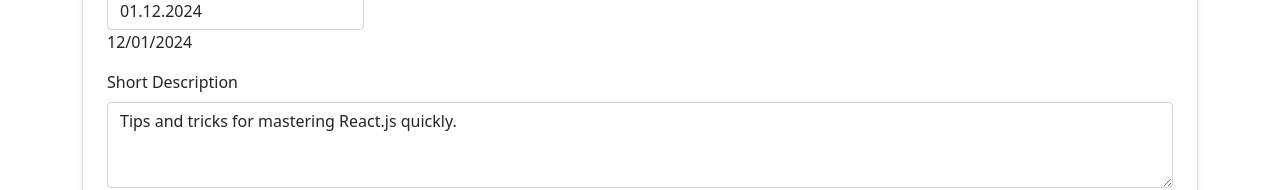
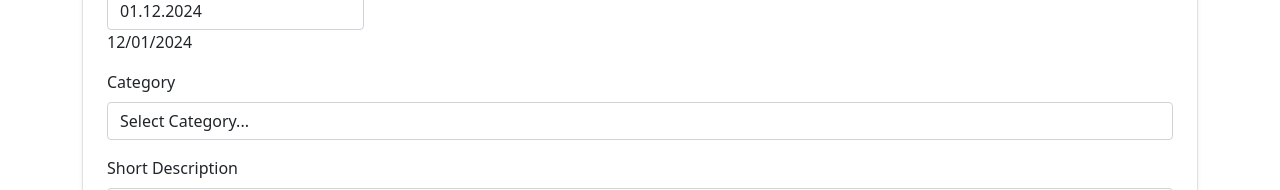
Before and after one commit to PaulinaP20/reactApp, a React (Create React App) app: page /post/edit/1 in a window 1280 px wide. Shown: the part 349-539 px from the top of the page. Built offline with nearby package versions, Linux system fonts and the light colour scheme.

Commit message:
add category to postform

```diff
--- a/package.json
+++ b/package.json
@@ -18,6 +18,7 @@
     "react-date-picker": "^11.0.0",
     "react-datepicker": "^8.3.0",
     "react-dom": "^19.1.0",
+    "react-hook-form": "7.45.4",
     "react-is": "^19.1.0",
     "react-quill": "^2.0.0",
     "react-quill-new": "^3.4.6",
--- a/src/components/features/PostForm.js
+++ b/src/components/features/PostForm.js
@@ -5,28 +5,34 @@ import ReactQuill from 'react-quill-new';
 import DatePicker from 'react-datepicker';
 import 'react-datepicker/dist/react-datepicker.css';
 import 'react-quill-new/dist/quill.snow.css';
-import dateToStr from '../../utils/DateToStr.js'
+import dateToStr from '../../utils/DateToStr.js';
+import { useForm } from "react-hook-form";
 
 const PostForm = ({ action, actionText, id, title, author, publishedDate, shortDescription, content }) => {
+  const {
+    register,
+    handleSubmit: validate,
+    formState: { errors }
+  } = useForm();
+
   const [formData, setFormData] = useState({
     id: id || '',
     title: title || '',
     author: author || '',
-    publishedDate: publishedDate || '',
+    publishedDate: publishedDate ? new Date(publishedDate) : '',
     shortDescription: shortDescription || '',
-    content: content || ''
+    content: content || '',
+    category:''
   });
 
-  useEffect(() => {
-    setFormData({
-      id: id || '',
-      title: title || '',
-      author: author || '',
-      publishedDate: publishedDate ? (typeof publishedDate === 'string' ? new Date(publishedDate) : publishedDate) : '',
-      shortDescription: shortDescription || '',
-      content: content || ''
-    });
-  }, [id, title, author, publishedDate, shortDescription, content]);
+  const [contentError, setContentError] = useState(false);
+  const [dateError, setDateError] = useState(false);
+
+  const categories = [
+    { id: 'sport', label: 'Sport' },
+    { id: 'news', label: 'News' },
+    { id: 'movies', label: 'Movies' }
+  ];
 
   const handleChange = (value, name) => {
     setFormData((prevData) => ({
@@ -42,46 +48,60 @@ const PostForm = ({ action, actionText, id, title, author, publishedDate, shortD
     }));
   };
 
-  const handleSubmit = (e) => {
-    e.preventDefault();
+  const handleSubmit = () => {
+    const hasContentError = !formData.content || formData.content === '<p><br></p>';
+    const hasDateError = !formData.publishedDate;
 
+    setContentError(hasContentError);
+    setDateError(hasDateError);
+
+    if (!hasContentError && !hasDateError) {
       const preparedData = {
         ...formData,
-      publishedDate: formData.publishedDate ? dateToStr(formData.publishedDate) : '',
+        publishedDate: dateToStr(formData.publishedDate)
+      };
+      action(preparedData);
+    }
   };
 
-    action(preparedData);
-  };
-
-
   return (
-    <Form onSubmit={handleSubmit} className="p-4 border rounded shadow-sm">
+    <Form onSubmit={validate(handleSubmit)} className="p-4 border rounded shadow-sm">
       <Form.Group className="mb-3" controlId="formTitle">
         <Form.Label>Title</Form.Label>
         <Form.Control
           type="text"
-          name="title"
+          placeholder="Enter title"
+          {...register("title", { required: true, minLength: 4 })}
           value={formData.title}
           onChange={(e) => handleChange(e.target.value, 'title')}
-          placeholder="Enter title"
-          required
         />
+        {errors.title?.type === 'required' && (
+          <small className="d-block form-text text-danger mt-2">Title is required</small>
+        )}
+        {errors.title?.type === 'minLength' && (
+          <small className="d-block form-text text-danger mt-2">Title must be at least 4 characters</small>
+        )}
       </Form.Group>
 
       <Form.Group className="mb-3" controlId="formAuthor">
         <Form.Label>Author</Form.Label>
         <Form.Control
           type="text"
-          name="author"
+          placeholder="Enter author"
+          {...register("author", { required: true, minLength: 4 })}
           value={formData.author}
           onChange={(e) => handleChange(e.target.value, 'author')}
-          placeholder="Enter author"
-          required
         />
+        {errors.author?.type === 'required' && (
+          <small className="d-block form-text text-danger mt-2">Author is required</small>
+        )}
+        {errors.author?.type === 'minLength' && (
+          <small className="d-block form-text text-danger mt-2">Author must be at least 4 characters</small>
+        )}
       </Form.Group>
 
       <Form.Group className="mb-3" controlId="formPublishedDate">
-        <Form.Label>Published Date </Form.Label>
+        <Form.Label>Published Date</Form.Label>
         <div className="d-block">
           <DatePicker
             selected={formData.publishedDate}
@@ -93,19 +113,42 @@ const PostForm = ({ action, actionText, id, title, author, publishedDate, shortD
         <div>
           {formData.publishedDate && dateToStr(formData.publishedDate)}
         </div>
+        {dateError && (
+          <small className="d-block form-text text-danger mt-2">Published date is required</small>
+        )}
+      </Form.Group>
+
+      <Form.Group className="mb-3" controlId="formCategory">
+        <Form.Label>Category</Form.Label>
+        <Form.Control
+        as="select"
+        {...register("category", {required:true})}
+        value={formData.category}
+        onChange={(e)=>handleChange(e.target.value, 'category')}>
+        <option value="">Select Category...</option>
+        {categories.map((category)=> (
+          <option key={category.id} value={category.id}>{category.label}</option>
+        ))}
+        </Form.Control>
+        {errors.category && (<small className="d-block form-text text-danger mt-2">Category is required</small>)}
       </Form.Group>
 
       <Form.Group className="mb-3" controlId="formShortDescription">
         <Form.Label>Short Description</Form.Label>
         <Form.Control
           as="textarea"
-          name="shortDescription"
+          placeholder="Enter short description"
+          rows={3}
+          {...register("shortDescription", { required: true, minLength: 20 })}
           value={formData.shortDescription}
           onChange={(e) => handleChange(e.target.value, 'shortDescription')}
-          placeholder="Enter short description"
-          rows={3}
-          required
         />
+        {errors.shortDescription?.type === 'required' && (
+          <small className="d-block form-text text-danger mt-2">Short description is required</small>
+        )}
+        {errors.shortDescription?.type === 'minLength' && (
+          <small className="d-block form-text text-danger mt-2">Must be at least 20 characters</small>
+        )}
       </Form.Group>
 
       <Form.Group className="mb-3" controlId="formContent">
@@ -115,6 +158,9 @@ const PostForm = ({ action, actionText, id, title, author, publishedDate, shortD
           value={formData.content}
           onChange={(value) => handleChange(value, 'content')}
         />
+        {contentError && (
+          <small className="d-block form-text text-danger mt-2">Content is required</small>
+        )}
       </Form.Group>
 
       <Button variant="primary" type="submit">
--- a/src/components/pages/Home.js
+++ b/src/components/pages/Home.js
@@ -23,6 +23,7 @@ const Home = () => {
                     <h2>{post.title}</h2>
                     <p><strong>Author:</strong> {post.author}</p>
                     <p><strong>Published:</strong> {post.publishedDate}</p>
+                    <p><strong>Category:</strong> {post.category}</p>
                     <p>{post.shortDescription}</p>
                     <hr />
                 </div>
```
Also changed, not shown: 1 other file (tests, documents, lock files or other folders). Lines whose indentation alone changed are shown as unchanged.
